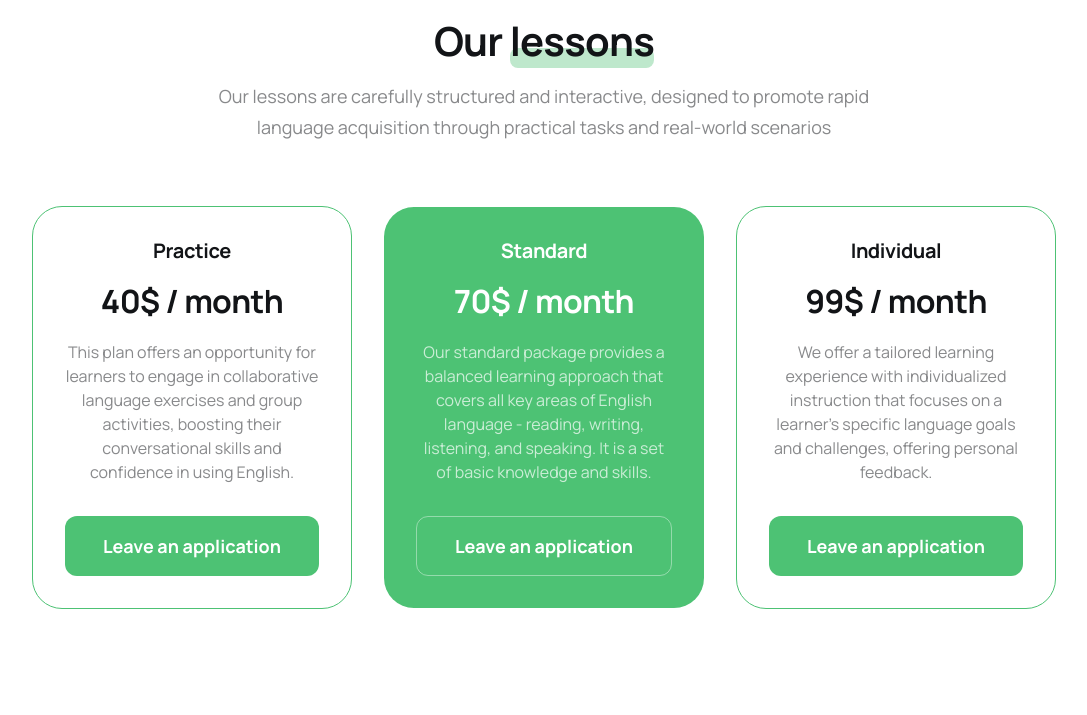
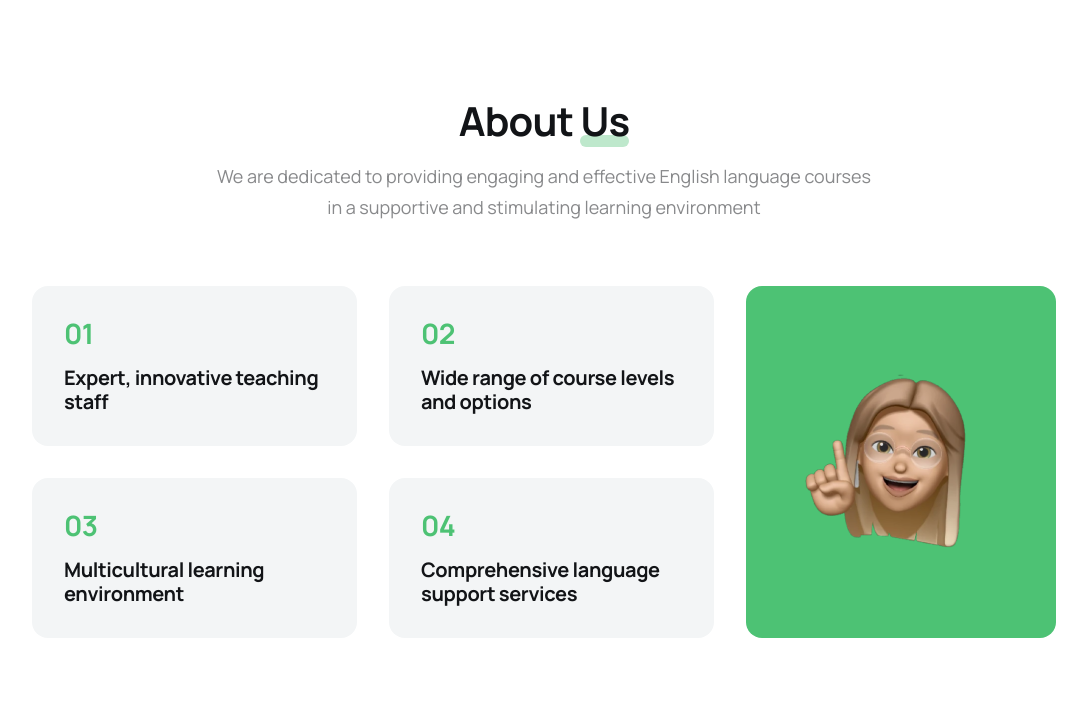
Before and after one commit to Rokenor/MS10-project-english, a website built with Vite: page src/index.html in a window 1280 px wide. Shown: the part 53-768 px from the top of the page, without its empty margins (96-1183 px from the left). Built offline with nearby package versions, Linux system fonts and the light colour scheme.

Commit message:
about-us-section

```diff
--- a/src/css/about-us.css
+++ b/src/css/about-us.css
@@ -1,2 +1,132 @@
-.about-us {
+.about-us-section {
+  margin: 80px 0;
 }
+
+.about-us-title {
+  font-weight: 700;
+  font-size: 32px;
+  line-height: 1.1;
+  letter-spacing: -0.02em;
+  text-align: center;
+  color: var(--title-text);
+  margin-bottom: 16px;
+}
+
+.about-us-title-accent {
+  position: relative;
+  display: inline-block;
+}
+
+.about-us-title-accent:after {
+  content: '';
+  position: absolute;
+  left: 0;
+  right: 0;
+  bottom: -2px;
+  width: 100%;
+  height: 12px;
+  background-color: #bee8cc;
+  border-radius: 8px;
+  z-index: -1;
+}
+
+.about-us-substitute {
+  font-size: 14px;
+  line-height: 1.7;
+  text-align: center;
+  color: var(--text);
+  margin-bottom: 40px;
+}
+
+.about-us-list {
+  display: flex;
+  flex-direction: column;
+  gap: 20px;
+  margin-bottom: 20px;
+}
+
+.about-us-item {
+  border-radius: 16px;
+  padding: 32px;
+  background: var(--gray);
+}
+
+.about-us-item-number {
+  font-weight: 700;
+  font-size: 28px;
+  line-height: 114%;
+  letter-spacing: -0.02em;
+  color: var(--green);
+  margin-bottom: 16px;
+}
+
+.about-us-item-text {
+  font-weight: 700;
+  font-size: 20px;
+  line-height: 120%;
+  letter-spacing: -0.02em;
+  color: var(--black);
+}
+
+.about-us-picture {
+  display: flex;
+  justify-content: center;
+  border-radius: 16px;
+  background: var(--green);
+  padding: 51px 0px;
+}
+
+@media (min-width: 768px) {
+  .about-us-title {
+    font-size: 40px;
+    line-height: 1.2;
+  }
+
+  .about-us-substitute {
+    font-size: 18px;
+    padding: 0 20px;
+  }
+
+  .about-us-list {
+    flex-direction: row;
+    justify-content: space-between;
+    flex-wrap: wrap;
+    gap: 32px;
+  }
+
+  .about-us-item {
+    width: 336px;
+  }
+
+  .about-us-picture {
+    padding: 16px 0px;
+  }
+}
+
+@media (min-width: 1280px) {
+  .about-us-substitute {
+    padding: 0 180px;
+    margin-bottom: 64px;
+  }
+
+  .about-us-grid {
+    display: flex;
+    flex-direction: row;
+    gap: 32px;
+  }
+
+  .about-us-list {
+    margin: 0;
+  }
+
+  .about-us-item {
+    width: 325px;
+  }
+
+  .about-us-picture {
+    flex: 0 0 310px;
+    justify-content: center;
+    align-items: center;
+    padding: 0px;
+  }
+}
--- a/src/partials/about-us.html
+++ b/src/partials/about-us.html
@@ -1 +1,45 @@
-<section class="about-us"></section>
+<section id="about-us" class="about-us-section section">
+  <div class="container">
+    <h2 class="about-us-title">
+      About <span class="about-us-title-accent">Us</span>
+    </h2>
+    <p class="about-us-substitute">
+      We are dedicated to providing engaging and effective English language
+      courses in a supportive and stimulating learning environment
+    </p>
+    <div class="about-us-grid">
+      <ul class="about-us-list">
+        <li class="about-us-item">
+          <p class="about-us-item-number">01</p>
+          <p class="about-us-item-text">Expert, innovative teaching staff</p>
+        </li>
+        <li class="about-us-item">
+          <p class="about-us-item-number">02</p>
+          <p class="about-us-item-text">
+            Wide range of course levels and options
+          </p>
+        </li>
+        <li class="about-us-item">
+          <p class="about-us-item-number">03</p>
+          <p class="about-us-item-text">Multicultural learning environment</p>
+        </li>
+        <li class="about-us-item">
+          <p class="about-us-item-number">04</p>
+          <p class="about-us-item-text">
+            Comprehensive language support services
+          </p>
+        </li>
+      </ul>
+      <div class="about-us-picture">
+        <img
+          class="about-us-image"
+          srcset="./img/about-us/about-us-memoji@2x.png 2x"
+          src="../img/about-us/about-us-memoji.png"
+          alt="memoji"
+          width="254"
+          height="211"
+        />
+      </div>
+    </div>
+  </div>
+</section>
```
Also changed, not shown: src/img/about-us/about-us-memoji.png (added), src/img/about-us/about-us-memoji.webp (added), src/img/about-us/about-us-memoji@2x.png (added), src/img/about-us/about-us-memoji@2x.webp (added).
